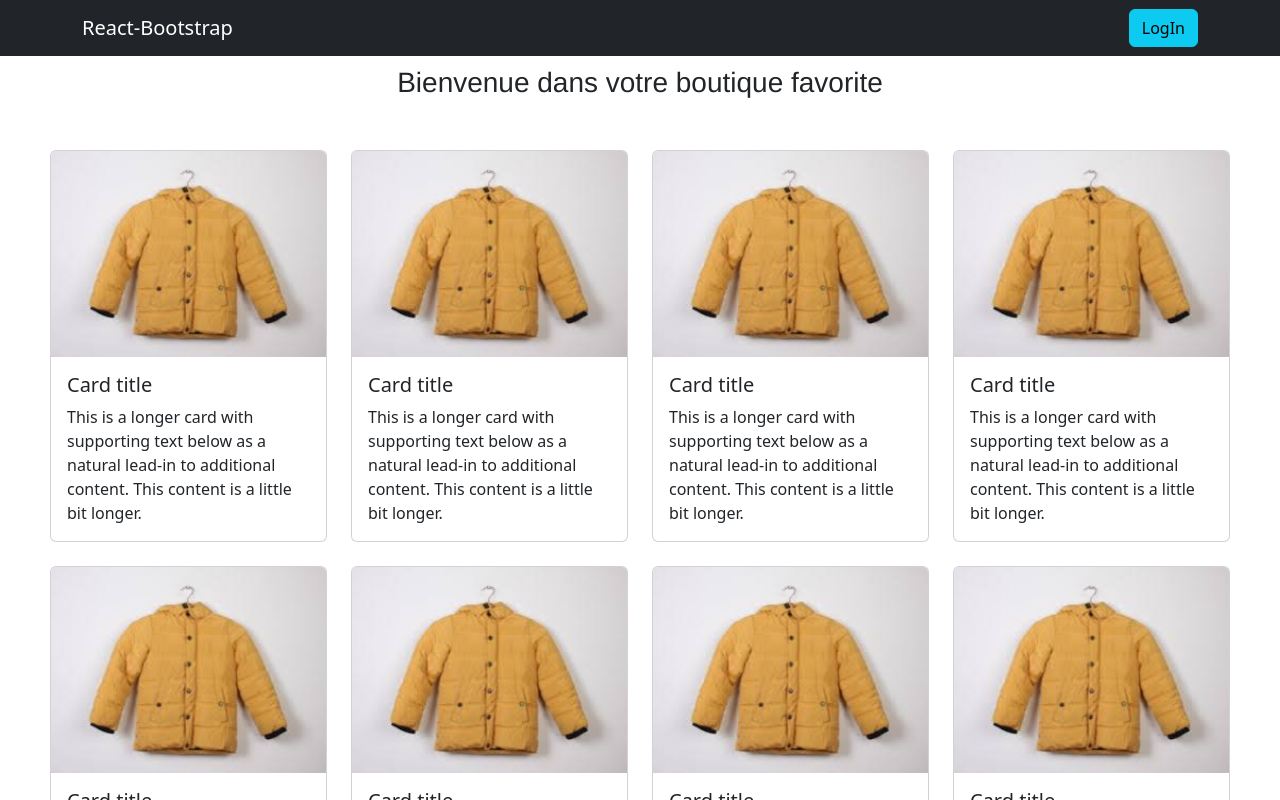
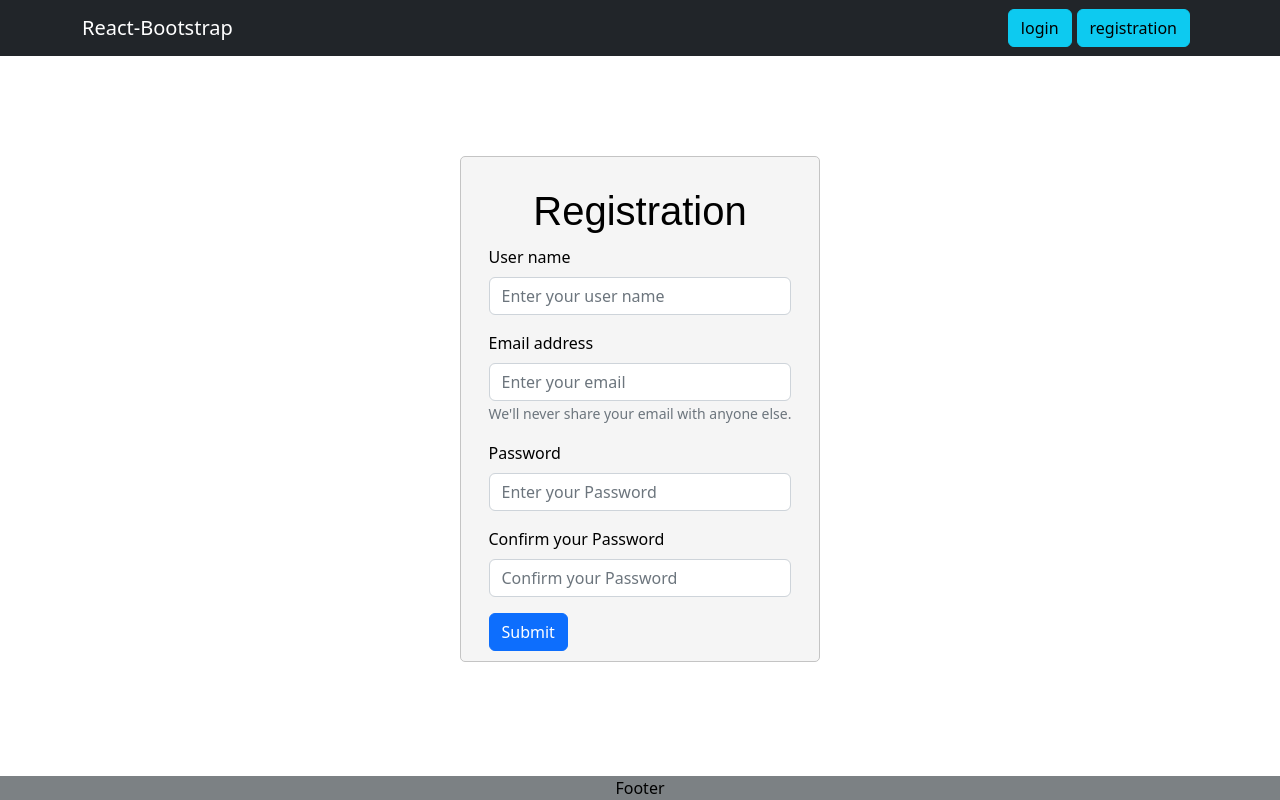
Before and after one commit to wilfried-wt/TP-Product_Management, a React (Create React App) app: page /register in a window 1280 px wide. Shown: the top 800 px of the page. Built offline with nearby package versions, Linux system fonts and the light colour scheme.

Commit message:
add navigation using react router  and form for registration

```diff
--- a/package.json
+++ b/package.json
@@ -11,6 +11,7 @@
     "react-bootstrap": "^2.7.1",
     "react-dom": "^18.2.0",
     "react-icons": "^4.7.1",
+    "react-router-dom": "^6.8.1",
     "react-scripts": "5.0.1",
     "web-vitals": "^2.1.4"
   },
--- a/src/App.css
+++ b/src/App.css
@@ -5,5 +5,41 @@
     margin-top: 10px;
     text-align: center;
     justify-content: center;
-    font-family: 'Franklin Gothic Medium', 'Arial Narrow', Arial, sans-serif;
+    font-family: 'Montserrat', sans-serif;
 }
+.footer {
+    position: fixed;
+    left: 0;
+    bottom: 0;
+    width: 100%;
+    background-color: #7c8184;
+    color: black;
+    text-align: center;
+}
+.main {
+    display: flex;
+    justify-content: center;
+    align-items: center;
+    color: black;
+    flex-direction: column;
+    background-color: whitesmoke;
+    border: 1px solid #c4c4c4;
+    padding: 30px 25px 10px 25px;
+    margin: 100px auto;
+    width: 360px;
+    border-radius: 5px;
+}
+.main-header {
+    font-family: 'Montserrat', sans-serif;
+    text-align: center;
+    margin-bottom: 10px;
+}
+.button{
+    margin-right: 5px;
+}
+.logo{
+    cursor: pointer;
+}
+.ligne{
+    border: 1px solid black;
+}
--- a/src/App.js
+++ b/src/App.js
@@ -1,20 +1,13 @@
 import logo from './logo.svg';
 import './App.css';
-import Header from './components/Header';
 import 'bootstrap/dist/css/bootstrap.min.css';
-import Footer from './components/Footer';
-import GridProduct from './components/GridProduct';
+import Layout from './page/Layout';
+import { BrowserRouter} from 'react-router-dom';
 function App() {
   return (
-    <div>
-      <Header/>
-      <h3 className='titre'> Bienvenue dans votre boutique favorite</h3>
-      <div className='body'>
-        <GridProduct/>
-      </div>
-      <Footer/>
-    </div>
-
+    <BrowserRouter>
+      <Layout/>
+    </BrowserRouter>
   );
 }
 
--- /dev/null
+++ b/src/components/BasicForm.js
@@ -0,0 +1,31 @@
+import React from 'react'
+import { Form, Button } from 'react-bootstrap'
+export default function BasicForm() {
+  return (
+    <div className='main'>
+        <h1 className='main-header'>Login </h1>
+        <hr className='ligne'/>
+        <Form>
+            <Form.Group className="mb-3" controlId="formBasicEmail">
+            <Form.Label>Email address</Form.Label>
+            <Form.Control type="email" placeholder="Enter email" />
+            <Form.Text className="text-muted">
+                We'll never share your email with anyone else.
+            </Form.Text>
+            </Form.Group>
+
+            <Form.Group className="mb-3" controlId="formBasicPassword">
+            <Form.Label>Password</Form.Label>
+            <Form.Control type="password" placeholder="Password" />
+            </Form.Group>
+            <Form.Group className="mb-3" controlId="formBasicCheckbox">
+            <Form.Check type="checkbox" label="Check me out" />
+            </Form.Group>
+            <Button variant="primary" type="submit">
+            Submit
+            </Button>
+        </Form>
+    </div>
+
+  )
+}
--- a/src/components/Footer.js
+++ b/src/components/Footer.js
@@ -1,8 +1,7 @@
 import React from 'react'
-
 function Footer() {
   return (
-   <div>
+   <div className='footer'>
       Footer
    </div>
   )
--- a/src/components/Header.js
+++ b/src/components/Header.js
@@ -3,18 +3,17 @@ import Container from 'react-bootstrap/Container';
 import Nav from 'react-bootstrap/Nav';
 import Navbar from 'react-bootstrap/Navbar';
 import { Button } from 'react-bootstrap';
+import { useNavigate } from "react-router-dom";
 export default function Header() {
+  const navigate = useNavigate();
   return (
     <Navbar collapseOnSelect expand="lg" bg="dark" variant="dark">
       <Container>
-        <Navbar.Brand href="#home">React-Bootstrap</Navbar.Brand>
+        <Navbar.Brand className='logo' onClick={()=> navigate("/")}>React-Bootstrap</Navbar.Brand>
         <Navbar.Toggle aria-controls="responsive-navbar-nav" />
-        <Navbar.Collapse id="responsive-navbar-nav">
-          <Nav className="me-auto">
-          </Nav>
-          <Nav>
-            <Button variant="info">LogIn</Button>
-          </Nav>
+        <Navbar.Collapse id="responsive-navbar-nav" className="justify-content-end flex-grow-1 pe-2">
+          <Button className='button' variant="info" onClick={()=> navigate("/login")}>login</Button>
+          <Button variant="info" onClick={()=> navigate("/register")}>registration</Button>
         </Navbar.Collapse>
       </Container>
     </Navbar>
--- /dev/null
+++ b/src/components/NavPage.js
@@ -0,0 +1,20 @@
+import React from 'react'
+import { Routes,Route } from 'react-router-dom'
+import Acceuil from '../page/Acceuil'
+import Login from '../page/Login'
+import Register from '../page/Register'
+
+function NavPage() {
+    {/* navPage bar section: ici on not differene page de navigation */ }
+  return (
+   <div>
+       <Routes>
+            <Route path="/" element={<Acceuil/>}/>
+            <Route path="/login" element={<Login/>}/>
+            <Route path="/register" element={<Register/>}/>
+       </Routes>
+    </div>
+  )
+}
+
+export default NavPage
--- /dev/null
+++ b/src/page/Acceuil.js
@@ -0,0 +1,16 @@
+import React from 'react'
+import Footer from '../components/Footer';
+import GridProduct from '../components/GridProduct';
+function Acceuil() {
+  return (
+    <div>
+      <h3 className='titre'> Bienvenue dans votre boutique favorite</h3>
+      <div className='body'>
+        <GridProduct/>
+      </div>
+      <Footer/>
+    </div>
+  )
+}
+
+export default Acceuil
--- /dev/null
+++ b/src/page/Layout.js
@@ -0,0 +1,24 @@
+import React from "react";
+import Header from "../components/Header";
+import NavPage from "../components/NavPage";
+import Footer from "../components/Footer";
+
+const Layout = () => {
+  return (
+    <>
+    {/* nav bar section */ }
+    <div>
+      <Header/>
+    </div>
+    {/* navPage bar section */ }
+    <div>
+      <NavPage/>
+    </div>
+    <div>
+      <Footer/>
+    </div>
+    </>
+  )
+};
+
+export default Layout;
--- /dev/null
+++ b/src/page/Login.js
@@ -0,0 +1,12 @@
+import React from 'react'
+import BasicForm from '../components/BasicForm'
+function Login() {
+  return (
+    <div>
+        <BasicForm/>
+    </div>
+
+  )
+}
+
+export default Login
--- /dev/null
+++ b/src/page/Register.js
@@ -0,0 +1,38 @@
+import React from 'react';
+import { Form, Button } from 'react-bootstrap';
+
+function Register() {
+  return (
+    <>
+        <div className="main">
+            <h1 className='main-header'>Registration </h1>
+            <Form>
+                <Form.Group className="mb-3" controlId="formBasicEmail">
+                    <Form.Label>User name</Form.Label>
+                    <Form.Control type="username" placeholder="Enter your user name" />
+                </Form.Group>
+                <Form.Group className="mb-3" controlId="formBasicEmail">
+                    <Form.Label>Email address</Form.Label>
+                    <Form.Control type="email" placeholder="Enter your email" />
+                    <Form.Text className="text-muted">
+                    We'll never share your email with anyone else.
+                    </Form.Text>
+                </Form.Group>
+                <Form.Group className="mb-3" controlId="formBasicPassword">
+                    <Form.Label>Password</Form.Label>
+                    <Form.Control type="password" placeholder="Enter your Password" />
+                </Form.Group>
+                <Form.Group className="mb-3" controlId="formBasicEmail">
+                    <Form.Label>Confirm your Password</Form.Label>
+                    <Form.Control type="password" placeholder="Confirm your Password" />
+                </Form.Group>
+                <Button variant="primary" type="submit">
+                    Submit
+                </Button>
+            </Form>
+        </div>
+    </>
+  )
+}
+
+export default Register
```
Also changed, not shown: 1 other file (tests, documents, lock files or other folders).
